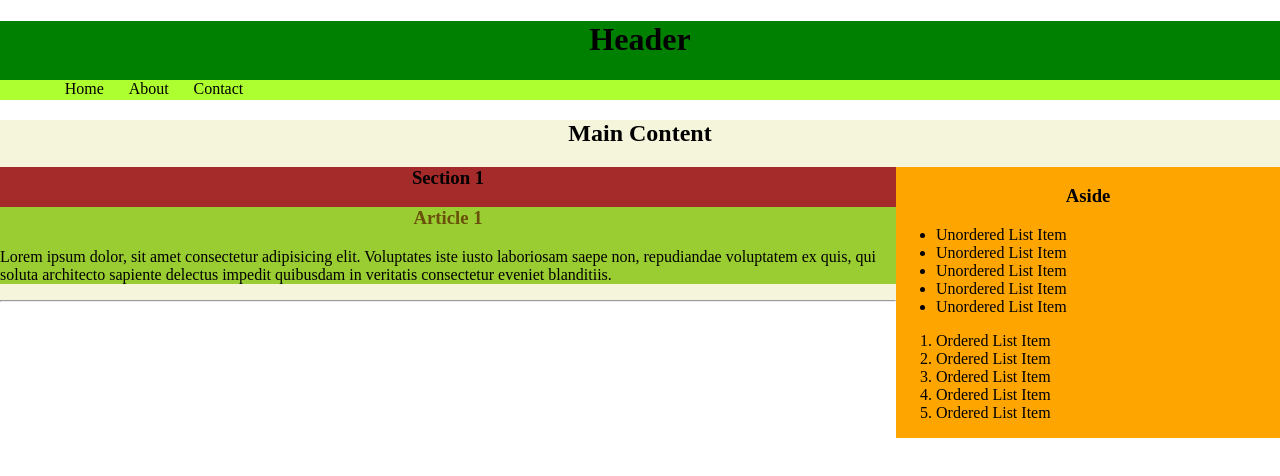
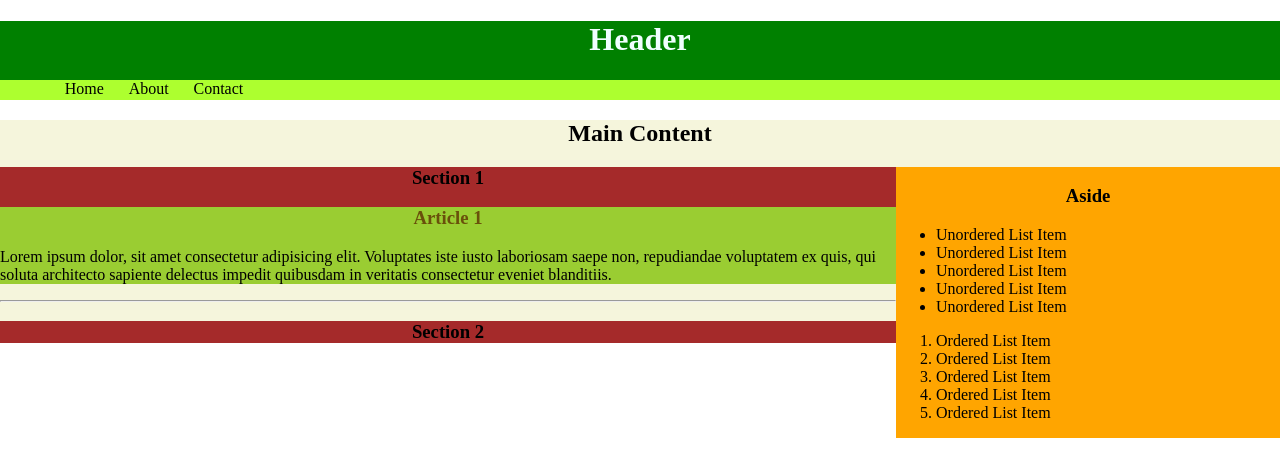
Before and after one commit to jepery/NewRep, a plain HTML site: page index.html in a window 1280 px wide. Drawn offline with Linux system fonts and the light colour scheme.

Commit message:
update html colors

```diff
--- a/index.html
+++ b/index.html
@@ -16,7 +16,7 @@
   <body style="padding: 0; margin: 0; text-align: center">
     <!--*********Header Section*********-->
     <header style="background-color: green; padding: 0; margin: 0">
-      <h1>Header</h1>
+      <h1 id="mainheader">Header</h1>
 
       <!--*********Navigation Section*********-->
       <nav
@@ -76,6 +76,10 @@
         </article>
       </section>
       <hr>
+      <section style="background-color: brown; height: 50%">
+        <h3>Section 2</h3>
+
+      </section>
     </main>
 
     <!--*********Footer Section*********-->
--- a/styles.css
+++ b/styles.css
@@ -1,3 +1,6 @@
+#mainheader{
+    color: azure;
+}
 #article1{
     color: rgb(105, 80, 11);
 }
```
